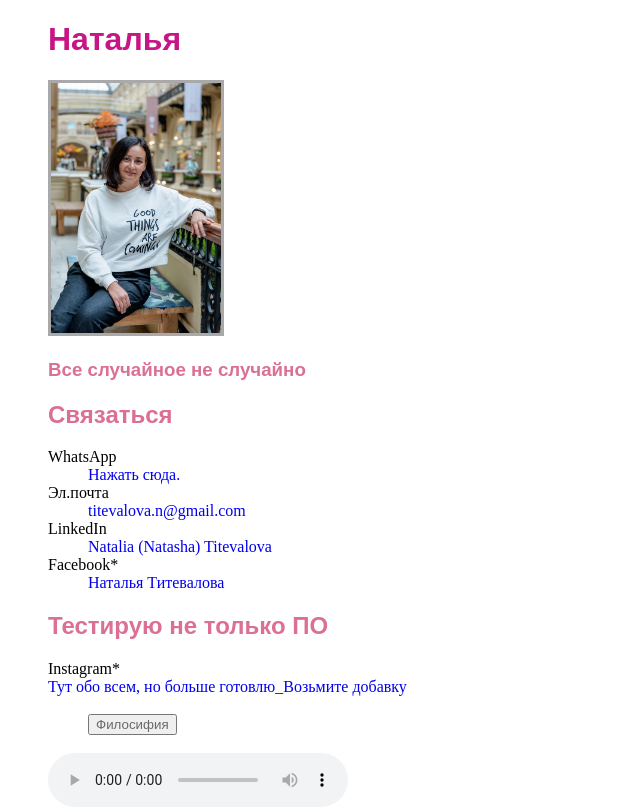
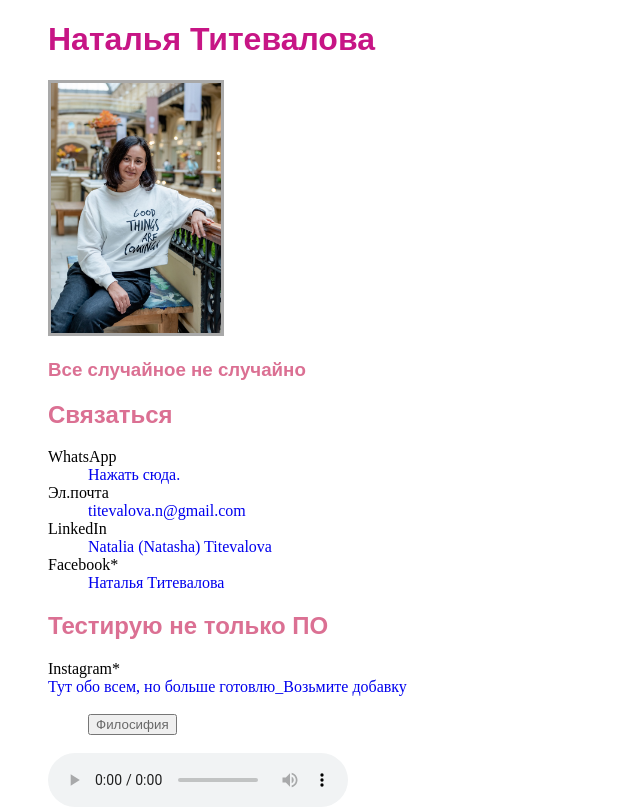
Before and after one commit to NataliaTitevalova-QA/NataliaTitevalova-QA.github.io, a plain HTML site: page index.html in a window 1280 px wide. Shown: the top 810 px of the page, without its empty margins (0-640 px from the left). Drawn offline with Linux system fonts and the light colour scheme.

Commit message:
Update index.html

```diff
--- a/index.html
+++ b/index.html
@@ -6,7 +6,7 @@
 </header>
 <body>
 
-<h1 class="name">   Наталья </h1>
+<h1 class="name">   Наталья Титевалова </h1>
 <div>
 <img src="mypic.jpeg" width="170" height="250" border=3px>
 
```
